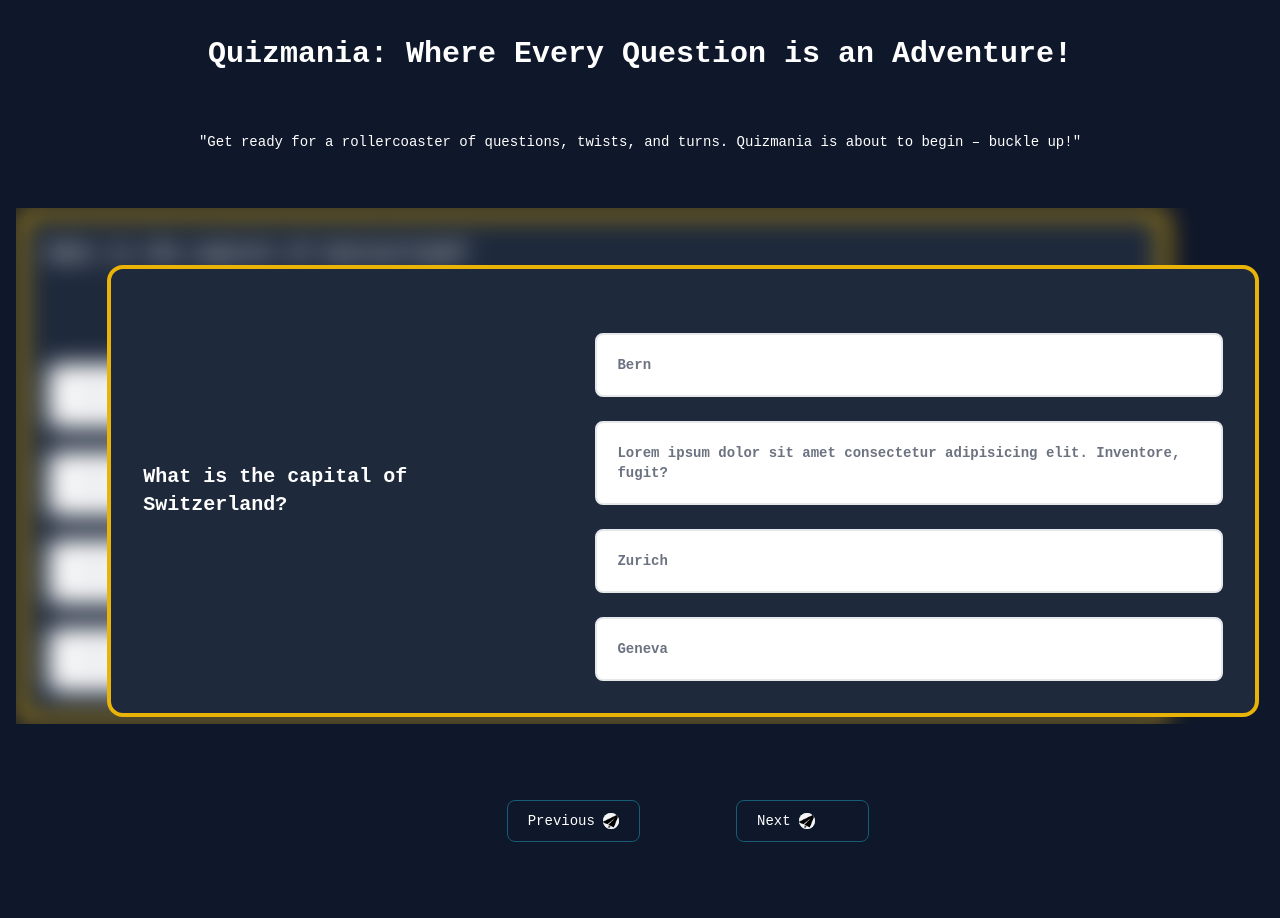
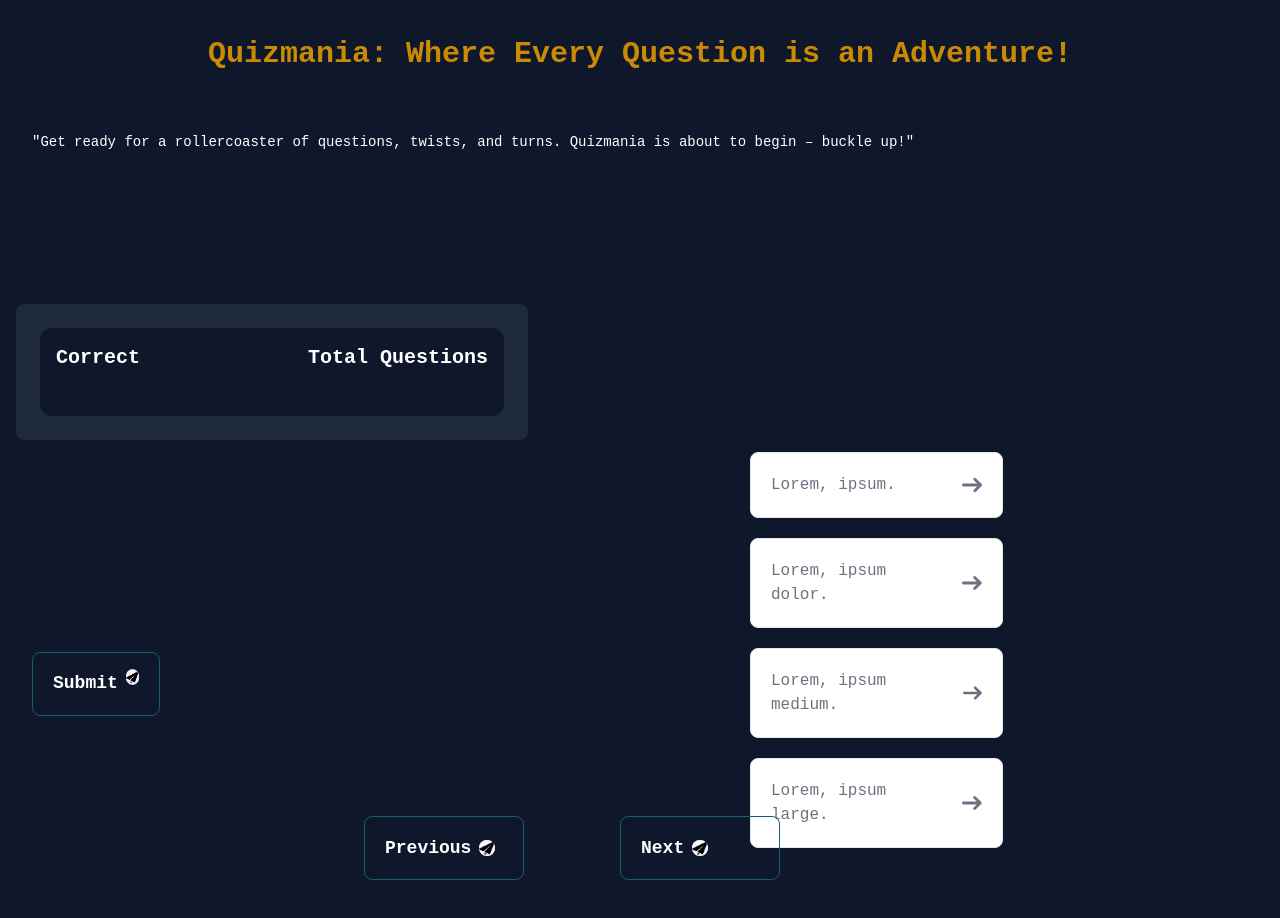
Before and after one commit to Hrxgt/NoteTester.github.io, a website: page dist/question.html in a window 1280 px wide. After the commit the page ends 880 px from the top, so only its background shows below. Drawn offline with Linux system fonts and the light colour scheme.

Commit message:
merge resolve

```diff
--- a/dist/question.html
+++ b/dist/question.html
@@ -8,147 +8,117 @@
 </head>
 <body class="bg-[#0f172a] font-fira-code" >
 
-    <div class="text-white flex justify-center text-3xl font-bold m-2 mt-6 p-3 ">
+    <div class="text-yellow-600 flex justify-center text-3xl font-bold m-2 mt-6 p-3 ">
         Quizmania: Where Every Question is an Adventure!
     </div>
-    <div class="text-white flex justify-center text-sm font-thin m-2 mt-6 p-6">
+    <div class="text-white flex justify-between text-sm font-thin m-2 mt-6 p-6">
        "Get ready for a rollercoaster of questions, twists, and turns. Quizmania is about to begin – buckle up!"
     </div>
 
 
-    <div class="conatiner mt-8 m-4 overflow-x-hidden ">
+    <div class="conatiner1 mt-32 m-4 w-[40vw] rounded-lg bg-slate-800 p-3">
 
-        <div class="box border-8 rounded-2xl md:w-[90vw] overflow-x-hidden bg-slate-800 md:blur-md blur-xl -z-10  p-6 border-yellow-500 bo text-white text-xl font-bold animate-fade-up duration-1000">
-           <span class="question">What is the capital of Switzerland?</span>
-            <div class="mcq mt-24">
-                <ul class="w-full gap-6 md:grid-cols-4 flex flex-col">
-                    <!-- First option -->
-                    <li class="option1 h">
-                        <div for="mcq1" class="inline-flex items-center justify-between w-full p-5 text-gray-500 bg-white border-2 border-gray-200 rounded-lg  dark:border-gray-700  h dark:peer-checked:text-gray-300 peer-checked:text-gray-600 dark:text-gray-400 dark:bg-gray-800">
-                            <div class="block">
-                                <div class="w-full text-sm">Lorem ipsum dolor sit amet consectetur.</div>
-                            </div>
-                        </div>
-                    </li>
-
-                    <!-- Second option -->
-                    <li class="option2 ">
-
-                        <div for="longAnswer" class="inline-flex items-center justify-between w-full p-5 text-gray-500 bg-white border-2 border-gray-200 rounded-lg   dark:border-gray-700  dark:peer-checked:text-gray-300 peer-checked:text-gray-600  dark:text-gray-400 dark:bg-gray-800">
-                            <div class="block"></div>
-                            <div class="w-full text-sm">Lorem ipsum dolor sit amet consectetur adipisicing elit. Inventore, fugit?</div>
-                        </div>
-                    </li>
-
-                    <!-- Third option -->
-                    <li class="option3 ">
-
-                        <div for="mcq2" class="inline-flex items-center justify-between w-full p-5 text-gray-500 bg-white border-2 border-gray-200 rounded-lg c dark:border-gray-700   dark:peer-checked:text-gray-300 peer-checked:text-gray-600  dark:text-gray-400 dark:bg-gray-800 ">
-                            <div class="block">
-                                <div class="w-full text-sm">Lorem ipsum, dolor sit amet consectetur adipisicing elit. Molestias ex nam quibusdam dignissimos inventore esse!</div>
-                            </div>
-                        </div>
-                    </li>
-
-                    <!-- Fourth option -->
-                    <li class="option4 ">
-
-                        <div for="mcq3" class="inline-flex items-center justify-between w-full p-5 text-gray-500 bg-white border-2 border-gray-200 rounded-lg   dark:border-gray-700   dark:peer-checked:text-gray-300 peer-checked:text-gray-600  dark:text-gray-400 dark:bg-gray-800 ">
-                            <div class="block">
-                                <div class="w-full text-sm">Lorem ipsum dolor sit amet.</div>
-                            </div>
-                        </div>
-                    </li>
-                </ul>
+        <div class="left flex justify-between rounded-xl bg-[#0f172a] p-4 space-x-9 m-3">
+            <div class="correct text-white font-bold text-xl">Correct
+                <div class="score mt-7"></div>
+            </div>
+            <div class="total text-white font-bold text-xl">Total Questions
+                <div class="total_questions mt-7"></div>
             </div>
         </div>
 
 
+
+
      </div>
-     <div class="conatiner p-5 mt-8 w-[100vw] overflow-x-hidden">
-
-        <div class=" absolute flex space-x-14 md:top-[245px] top-[280px] right-[0.75px] box border-4 rounded-2xl bg-slate-800  m-5 p-8 border-yellow-500 bo text-white text-xl font-bold animate-fade-up duration-1000 w-[90vw]">
-           <div class="question items-center flex wrap">What is the capital of Switzerland?</div>
-            <div class="mcq mt-8">
-                <ul class="w-full gap-6 md:grid-cols-4 flex flex-col">
-                    <!-- First option -->
-                    <li class="option4  hover:border-2 rounded-lg border-red-700 fgoption">
-                        <input type="radio" id="mcq3" name="questionType" value="mcq" class="hidden peer" required="">
-                        <label for="mcq3" class="flex flex-wrap items-center justify-between w-full p-5 text-gray-500 bg-white border-2 border-gray-200 rounded-lg cursor-pointer dark:hover:text-gray-300 dark:border-gray-700 peer-checked:border-blue-600 hover:text-gray-600 dark:peer-checked:text-gray-300 peer-checked:text-gray-600 hover:bg-gray-50 dark:text-gray-400 dark:bg-gray-800 dark:hover:bg-gray-700">
+     <div class="conatiner2 p-5 mt-48 w-[60vw] bg">
+        <div class="absolute top-[300px] left-[750px] question">
+        <h3 class="mb-5 text-3xl  text-gray-900 dark:text-indigo-500 font-bold">How much do you expect to use each month?</h3>
+            <ul class="grid w-full gap-6 md:grid-cols-2 mt-20 space-y-6">
+                <ul class="space-y-5">
+                    <!-- Option 1 -->
+                    <li>
+                        <input type="radio" id="hosting-small" name="hosting" value="hosting-small" class="hidden peer" required>
+                        <label for="hosting-small" class="inline-flex items-center justify-between w-full p-5 text-gray-500 bg-white border border-gray-200 rounded-lg cursor-pointer dark:hover:text-gray-300 dark:border-gray-700 dark:peer-checked:text-blue-500 peer-checked:border-blue-600 peer-checked:text-blue-600 hover:text-gray-600 hover:bg-gray-100 dark:text-gray-400 dark:bg-gray-800 dark:hover:bg-gray-700">
                             <div class="block">
-                                <div class="w-full text-sm">Bern</div>
+                                <div class="w-full">Lorem, ipsum.</div>
                             </div>
+                            <svg class="w-5 h-5 ms-3 rtl:rotate-180" aria-hidden="true" xmlns="http://www.w3.org/2000/svg" fill="none" viewBox="0 0 14 10">
+                                <path stroke="currentColor" stroke-linecap="round" stroke-linejoin="round" stroke-width="2" d="M1 5h12m0 0L9 1m4 4L9 9"/>
+                            </svg>
                         </label>
                     </li>
 
-                    <!-- Second option -->
-                    <li class="option2  hover:border-2 rounded-lg border-red-700 fgoption">
-                        <input type="radio" id="longAnswer" name="questionType" value="longAnswer" class="hidden peer">
-                        <label for="longAnswer" class="flex flex-wrap items-center justify-between w-full p-5 text-gray-500 bg-white border-2 border-gray-200 rounded-lg cursor-pointer dark:hover:text-gray-300 dark:border-gray-700 peer-checked:border-blue-600 hover:text-gray-600 dark:peer-checked:text-gray-300 peer-checked:text-gray-600 hover:bg-gray-50 dark:text-gray-400 dark:bg-gray-800 dark:hover:bg-gray-700">
-                            <div class="block"></div>
-                            <div class="w-full text-sm">Lorem ipsum dolor sit amet consectetur adipisicing elit. Inventore, fugit?</div>
+                    <!-- Option 2 -->
+                    <li>
+                        <input type="radio" id="hosting-big" name="hosting" value="hosting-big" class="hidden peer">
+                        <label for="hosting-big" class="inline-flex items-center justify-between w-full p-5 text-gray-500 bg-white border border-gray-200 rounded-lg cursor-pointer dark:hover:text-gray-300 dark:border-gray-700 dark:peer-checked:text-blue-500 peer-checked:border-blue-600 peer-checked:text-blue-600 hover:text-gray-600 hover:bg-gray-100 dark:text-gray-400 dark:bg-gray-800 dark:hover:bg-gray-700">
+                            <div class="block">
+                                <div class="w-full">Lorem, ipsum dolor.</div>
+                            </div>
+                            <svg class="w-5 h-5 ms-3 rtl:rotate-180" aria-hidden="true" xmlns="http://www.w3.org/2000/svg" fill="none" viewBox="0 0 14 10">
+                                <path stroke="currentColor" stroke-linecap="round" stroke-linejoin="round" stroke-width="2" d="M1 5h12m0 0L9 1m4 4L9 9"/>
+                            </svg>
                         </label>
                     </li>
 
-                    <!-- Third option -->
-                    <li class="option3  hover:border-2 rounded-lg border-red-700 fgoption">
-                        <input type="radio" id="mcq2" name="questionType" value="mcq" class="hidden peer" required="">
-                        <label for="mcq2" class="flex flex-wrap items-center justify-between w-full p-5 text-gray-500 bg-white border-2 border-gray-200 rounded-lg cursor-pointer dark:hover:text-gray-300 dark:border-gray-700 peer-checked:border-blue-600 hover:text-gray-600 dark:peer-checked:text-gray-300 peer-checked:text-gray-600 hover:bg-gray-50 dark:text-gray-400 dark:bg-gray-800 dark:hover:bg-gray-700">
+                    <!-- Option 3 -->
+                    <li>
+                        <input type="radio" id="hosting-medium" name="hosting" value="hosting-medium" class="hidden peer">
+                        <label for="hosting-medium" class="inline-flex items-center justify-between w-full p-5 text-gray-500 bg-white border border-gray-200 rounded-lg cursor-pointer dark:hover:text-gray-300 dark:border-gray-700 dark:peer-checked:text-blue-500 peer-checked:border-blue-600 peer-checked:text-blue-600 hover:text-gray-600 hover:bg-gray-100 dark:text-gray-400 dark:bg-gray-800 dark:hover:bg-gray-700">
                             <div class="block">
-                                <div class="w-full text-sm">Zurich</div>
+                                <div class="w-full">Lorem, ipsum medium.</div>
                             </div>
+                            <svg class="w-5 h-5 ms-3 rtl:rotate-180" aria-hidden="true" xmlns="http://www.w3.org/2000/svg" fill="none" viewBox="0 0 14 10">
+                                <path stroke="currentColor" stroke-linecap="round" stroke-linejoin="round" stroke-width="2" d="M1 5h12m0 0L9 1m4 4L9 9"/>
+                            </svg>
                         </label>
                     </li>
 
-                    <!-- Fourth option -->
-                    <li class="option4  hover:border-2 rounded-lg border-red-700 fgoption">
-                        <input type="radio" id="mcq3" name="questionType" value="mcq" class="hidden peer" required="">
-                        <label for="mcq3" class="flex flex-wrap items-center justify-between w-full p-5 text-gray-500 bg-white border-2 border-gray-200 rounded-lg cursor-pointer dark:hover:text-gray-300 dark:border-gray-700 peer-checked:border-blue-600 hover:text-gray-600 dark:peer-checked:text-gray-300 peer-checked:text-gray-600 hover:bg-gray-50 dark:text-gray-400 dark:bg-gray-800 dark:hover:bg-gray-700">
+                    <!-- Option 4 -->
+                    <li>
+                        <input type="radio" id="hosting-large" name="hosting" value="hosting-large" class="hidden peer">
+                        <label for="hosting-large" class="inline-flex items-center justify-between w-full p-5 text-gray-500 bg-white border border-gray-200 rounded-lg cursor-pointer dark:hover:text-gray-300 dark:border-gray-700 dark:peer-checked:text-blue-500 peer-checked:border-blue-600 peer-checked:text-blue-600 hover:text-gray-600 hover:bg-gray-100 dark:text-gray-400 dark:bg-gray-800 dark:hover:bg-gray-700">
                             <div class="block">
-                                <div class="w-full text-sm">Geneva</div>
+                                <div class="w-full">Lorem, ipsum large.</div>
                             </div>
+                            <svg class="w-5 h-5 ms-3 rtl:rotate-180" aria-hidden="true" xmlns="http://www.w3.org/2000/svg" fill="none" viewBox="0 0 14 10">
+                                <path stroke="currentColor" stroke-linecap="round" stroke-linejoin="round" stroke-width="2" d="M1 5h12m0 0L9 1m4 4L9 9"/>
+                            </svg>
                         </label>
                     </li>
                 </ul>
-            </div>
+
+            </ul>
         </div>
 
-        <div class="control flex justify-center mr-28 -mt-5 md:mr-0 md:mt-0">
-            <button type="button" class="inline-flex items-center mt-6 md:ml-24 ml-[110px] px-5 py-2.5 text-sm font-medium text-center text-white  rounded-lg hover:animate-wiggle border border-cyan-800 hover:bg-indigo-500 " id="prev_btn">
+
+
+     </div>
+        </div>
+
+        <div class="absolute -bottom-20 right-[500px] control flex justify-center mr-28 -mt-5 md:mr-0 md:mt-0">
+            <button type="button" class="inline-flex items-center  md:ml-24 ml-[110px] px-5 py-4 text-lg w-40 h-16 font-bold text-center text-white  rounded-lg hover:animate-wiggle border border-cyan-800 hover:bg-indigo-500 " id="prev_btn">
                 Previous
                 <span class="inline-flex items-center justify-center w-4 h-4 ms-2 text-xs font-semibold text-blue-800  bg-blue-200  rounded-full">
                 <img class="rounded-full " src="assets/send.png" alt="">
                 </span>
            </button>
-           <button type="button" class="inline-flex w-[133.43px] items-center mt-6 md:ml-24 ml-[200px] px-5 py-2.5 text-sm font-medium text-center text-white  rounded-lg hover:animate-wiggle border border-cyan-800 hover:bg-indigo-500 animate-rotate-y" id="next_btn">
+           <button type="button" class="inline-flex w-40 items-center  md:ml-24 ml-[200px]  h-16 px-5 py-4 text-lg font-bold text-center text-white  rounded-lg hover:animate-wiggle border border-cyan-800 hover:bg-indigo-500 animate-rotate-y" id="next_btn">
             Next
             <span class="inline-flex items-center justify-center w-4 h-4 ms-2 text-xs font-semibold text-blue-800  bg-blue-200  rounded-full">
             <img class="rounded-full " src="assets/send.png" alt="">
             </span>
         </button>
         </div>
-        <button type="button" class="inline-flex md:ml-[1280px] mt-6  ml-[155px] px-5 py-2.5 text-sm font-medium text-center text-white  rounded-lg hover:animate-wiggle border border-cyan-800 hover:bg-indigo-500 " id="submit_btn">
+        <button type="button" class="inline-flex  -mt-10 ml-8  px-5 py-4  w-32 h-16 text-lg text-center text-white font-bold  rounded-lg hover:animate-wiggle border border-cyan-800 hover:bg-indigo-500 " id="submit_btn">
             Submit
             <span class="inline-flex items-center justify-center w-4 h-4 ms-2 text-xs font-semibold text-blue-800  bg-blue-200  rounded-full">
             <img class="rounded-full " src="assets/send.png" alt="">
             </span>
        </button>
 
-       <div class="final opacity-0">
-        <div class="result rounded-md border-2 p-3 border-white h-32  mt-10 bg-black blur-lg opacity-80">
-        </div>
-        <div class=" absolute right-[20px] md:left-10  -bottom-[255px] md:w-[90vw] result border-4 rounded-md shadow-lg p-3 border-white h-28  mt-10 ml-10">
-         <div class="box flex justify-center md:space-x-52 space-x-20">
-             <div class="correct text-white text-lg font-bold">Correct
-                  <div class="score"></div>
-             </div>
-         <div class="total text-white text-lg font-bold
-         ">Total Questions
-             <div class="tscore"></div>
-         </div>
-         </div>
-         </div>
-       </div>
+
 
 
 
```
Also changed, not shown: dist/cont.html (deleted, +0 -13 lines), dist/index.html (+2 -6 lines), dist/output.css.
